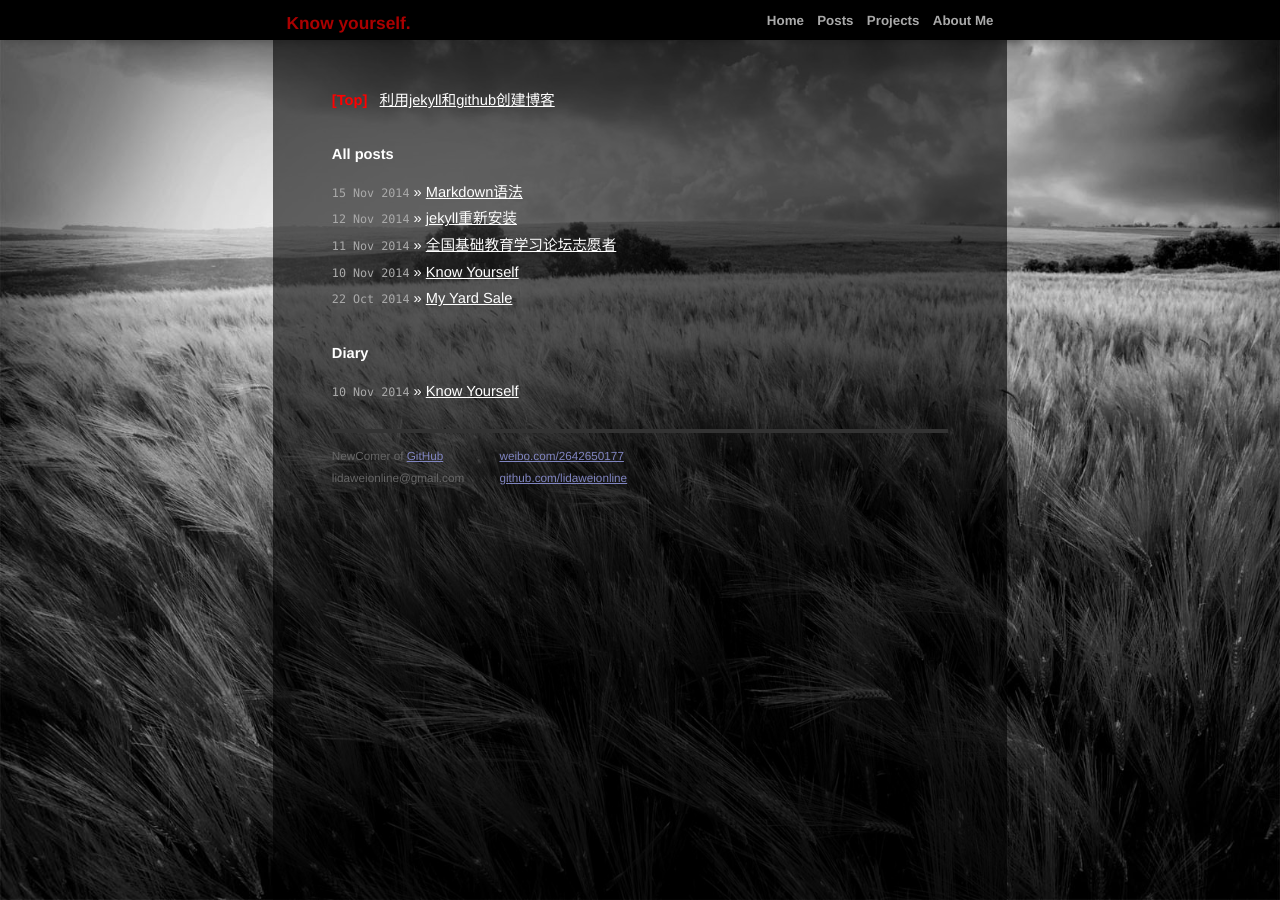
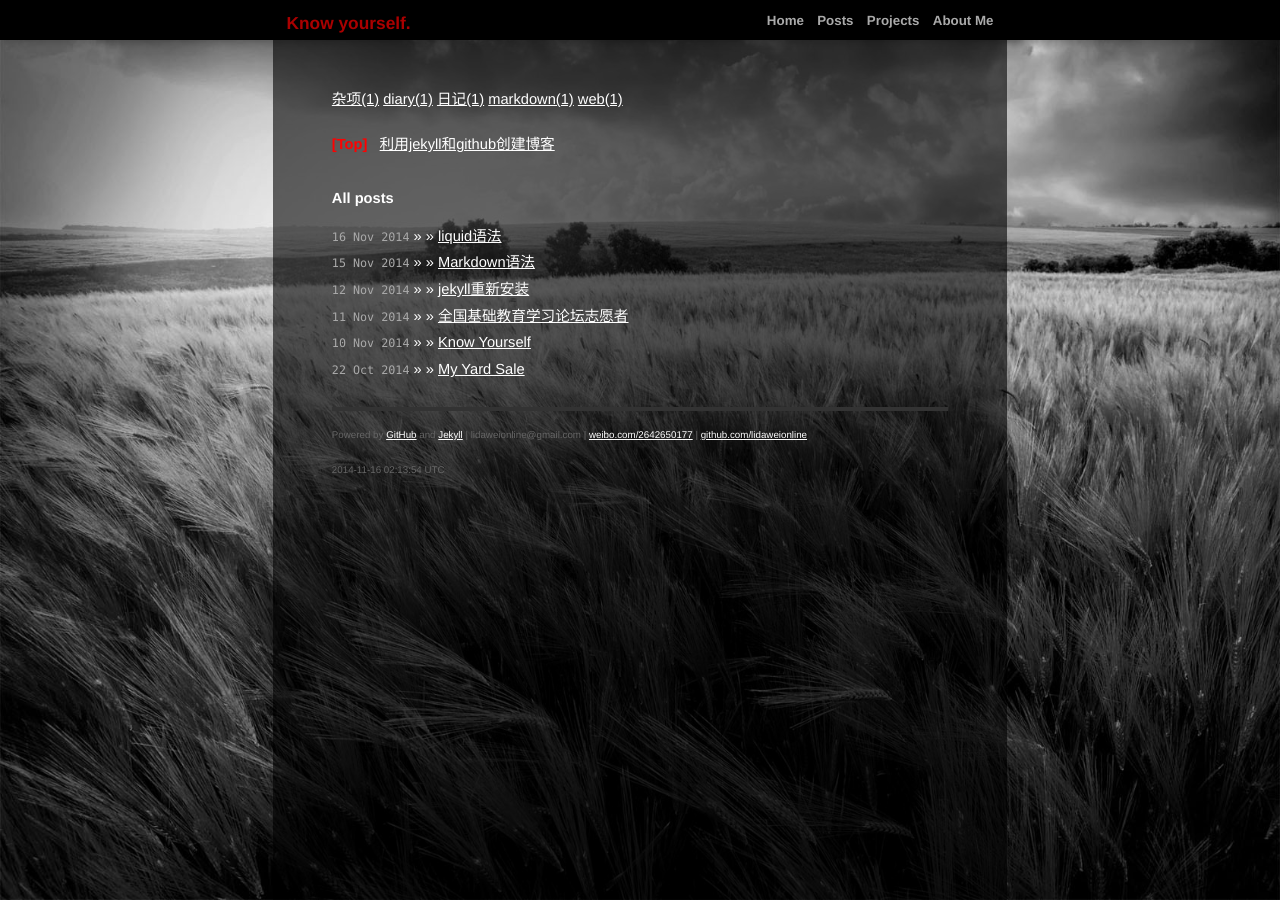
Before and after one commit to lidaweionline/lidaweionline.github.com, a Jekyll site: the page built from posts.html, in a window 1280 px wide and 900 px high. Built offline with Jekyll 4.4.1, drawn with Linux system fonts in a browser that asks for light colours; Markdown is read by kramdown in place of the engine named in the settings; comment, search, counter and statistics services are not loaded.

Commit message:
Sun Nov 16 2014

```diff
--- a/_layouts/default.html
+++ b/_layouts/default.html
@@ -43,24 +43,15 @@
   {{ content }}
   </article>
 
+
   <footer>
-    <div class="contact">
-      <p>
-        NewComer  of  <a href="http://github.com/">GitHub</a><br />
-        lidaweionline@gmail.com
-      </p>
-    </div>
-    <div class="contact">
-      <p>
-        <a href="http://weibo.com/2642650177/">weibo.com/2642650177</a><br />
-        <a href="http://github.com/lidaweionline/">github.com/lidaweionline</a><br />
-      </p>
-    </div>
+  <div>
+      <p><small> Powered by <a href="http://github.com/">GitHub</a> and <a href="https://github.com/mojombo/jekyll">Jekyll</a> | lidaweionline@gmail.com | <a href="http://weibo.com/2642650177/">weibo.com/2642650177</a> | <a href="http://github.com/lidaweionline/">github.com/lidaweionline</a> </p></small>
+  </div>
+    <span class="infolabel"><small>{{site.time | date:"%Y-%m-%d %H:%M:%S %Z"}}</span></small>
   </footer>
 </section>
 
-
-<!--*********************************************************-->
 <script src="/public/javascripts/Tian.js" type="text/javascript"></script>
 <script src="/public/javascripts/plugins.js" type="text/javascript"></script>
 <script src="http://js.tongji.linezing.com/3402426/tongji.js" type="text/javascript"></script>
--- a/index.html
+++ b/index.html
@@ -2,8 +2,6 @@
 <html xmlns="http://www.w3.org/1999/xhtml" xml:lang="en" lang="en-us">
 <head>
    <meta http-equiv="content-type" content="text/html; charset=utf-8" />
-   <meta name="baidu-site-verification" content="FG5AFUCLj0" />
-
    <meta name="generator" content="Jekyll" />
    <meta name="author" content="lidawei" />
    <meta name="description" content="My blog." />
@@ -15,7 +13,7 @@
    ================================================== -->
    <meta name="viewport" content="width=device-width, initial-scale=1, maximum-scale=1,user-scalable=no">
    <meta name="apple-mobile-web-app-capable" content="yes" />
-
+   <link rel="shortcut icon" href="./public/images/icon.jpg">
    <!-- syntax highlighting CSS -->
    <link rel="stylesheet" href="/public/stylesheets/syntax.css" type="text/css" />
 
--- a/posts.html
+++ b/posts.html
@@ -1,25 +1,23 @@
 ---
 layout: default
-title: lidaweionline | Posts
+title: Posts
 ---
-<div id="home">
-	<ul class="posts">
-		<li><strong style="color:#ff0000;">[Top]</strong> &nbsp; <a href="howtonewblog.html">利用jekyll和github创建博客</a></li>
-	</ul>
+
+{% for cat in site.categories %}
+<a href="#{{ cat[0] }}" title="{{ cat[0] }}" rel="{{ cat[1].size }}">{{ cat[0] }}({{cat[1].size}})</a>
+{% endfor %}
+</br>
+</br>
+
+
+        <ul class="posts">
+<li><strong style="color:#ff0000;">[Top]</strong> &nbsp; <a href="howtonewblog.html">利用jekyll和github创建博客</a></li>
+        </ul>
+
 
 	<h1 >All posts</h1>
 	<ul class="posts">
 		{% for post in site.posts %}
-			<li><span>{{ post.date | date_to_string }}</span> &raquo; <a href="{{ post.url }}">{{ post.title }}</a></li>
+<li><span>{{ post.date | date_to_string }}</span> &raquo &raquo; <a href="{{ post.url }}">{{ post.title }}</a></li>
 		{% endfor %}
 	</ul>
-
-
-
-	<h1 id="js">Diary</h1>
-	<ul class="posts">
-		{% for post in site.tags.diary %}
-			<li><span>{{ post.date | date_to_string }}</span> &raquo; <a href="{{ post.url }}">{{ post.title }}</a></li>
-		{% endfor %}
-	</ul>
-</div>
```
Also changed, not shown: _posts/2014-11-16-liquid.md (added, +23 -0 lines), allposts.html (deleted, +0 -17 lines), public/images/icon.jpg (added), 1 other file.
